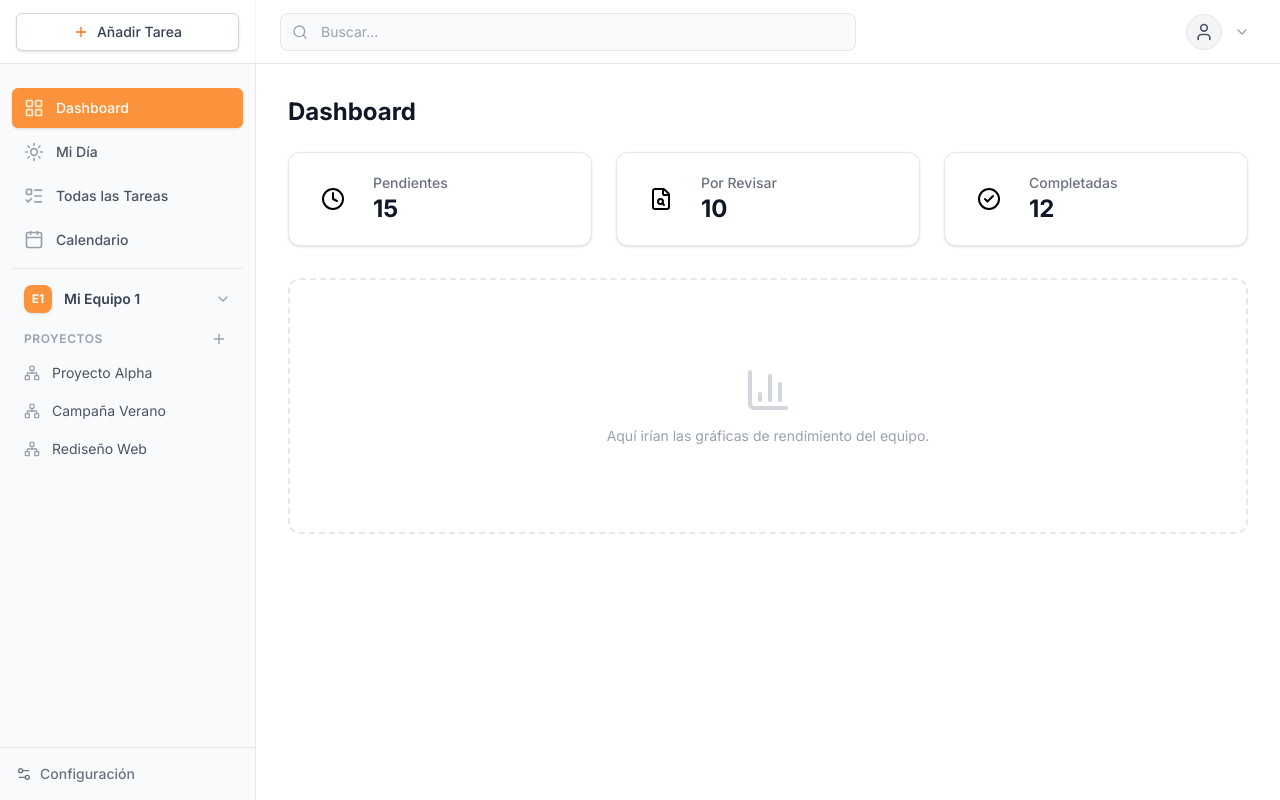
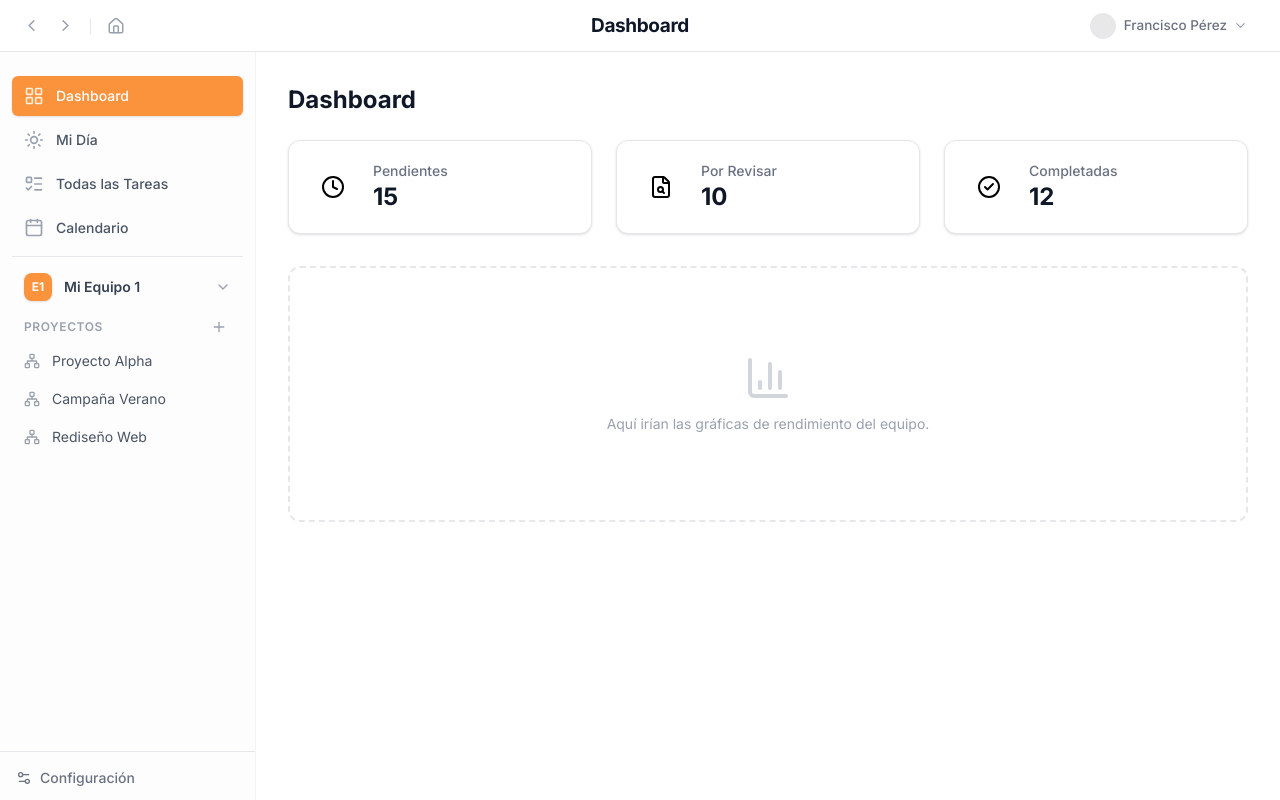
Before and after one commit to fpercep/TaskMangerLaravel, a Laravel app: page / in a window 1280 px wide. Run offline with Laravel 12, Linux system fonts and the light colour scheme; style sheets or scripts are compiled from the project's sources.

Commit message:
Modificar Header y Sidebar

```diff
--- a/resources/views/components/header.blade.php
+++ b/resources/views/components/header.blade.php
@@ -1,31 +1,48 @@
-<header class="flex items-center h-16 bg-white border-b border-gray-200 shrink-0 relative z-20">
+<header class="flex h-[50px] md:h-[52px] bg-white border-b border-gray-200 shrink-0 w-full z-20 transition-all duration-300 relative" style="font-family: 'Inter', sans-serif;">
 
-    <div class="w-64 min-w-[16rem] h-full flex items-center px-4 border-r border-gray-100 hidden md:flex">
-        <button
-            class="w-full flex items-center justify-center gap-2 bg-white hover:bg-gray-50 text-gray-700 border border-gray-300 rounded-md py-2 px-3 transition-colors text-sm font-medium shadow-sm">
-            <i data-lucide="plus" class="w-4 h-4 text-orange-500"></i>
-            <span>Añadir Tarea</span>
+    <!-- LEFT SECTION -->
+    <div class="flex items-center h-full min-w-0 flex-1">
+
+        <!-- ESTADO EXPANDIDO: Mismo ancho que el sidebar (256px) SIN LA LÍNEA DEL BORDE (border-r) -->
+        <div class="hidden md:flex items-center px-4 transition-all duration-300 h-full shrink-0" style="width: 256px; min-width: 256px;">
+
+            <button class="flex justify-center items-center w-[30px] h-[30px] rounded-[6px] text-gray-400 hover:text-gray-800 hover:bg-gray-100 transition-colors focus:outline-none" title="Atrás">
+                <i data-lucide="chevron-left" class="w-[19px] h-[19px]"></i>
+            </button>
+            <button class="flex justify-center items-center w-[30px] h-[30px] rounded-[6px] text-gray-400 hover:text-gray-800 hover:bg-gray-100 transition-colors focus:outline-none ml-1" title="Adelante">
+                <i data-lucide="chevron-right" class="w-[19px] h-[19px]"></i>
+            </button>
+
+            <div class="h-4 w-px bg-gray-200 mx-2.5"></div>
+
+            <a href="{{ route('dashboard') ?? '#' }}" class="flex justify-center items-center w-[30px] h-[30px] rounded-[6px] text-gray-400 hover:text-gray-800 hover:bg-gray-100 transition-colors focus:outline-none" title="Inicio">
+                <i data-lucide="home" class="w-[18px] h-[18px]"></i>
+            </a>
+
+        </div>
+
+    </div>
+
+    <!-- CENTER SECTION: Título Dashboard (Letra más grande) -->
+    <div class="absolute left-1/2 top-1/2 -translate-x-1/2 -translate-y-1/2 pointer-events-none flex items-center justify-center">
+        <!-- Letra aumentada y estilizada -->
+        <h1 class="text-[17.5px] sm:text-[19px] font-bold text-gray-900 tracking-tight whitespace-nowrap" style="letter-spacing: -0.02em;">Dashboard</h1>
+    </div>
+
+    <!-- RIGHT SECTION: Usuario -->
+    <div class="flex items-center justify-end h-full px-4 sm:px-6 min-w-0 flex-1">
+        <button class="flex items-center gap-2 p-1 px-2 rounded-[6px] hover:bg-gray-50 transition-colors focus:outline-none cursor-pointer group">
+
+            <!-- Avatar gris básico -->
+            <div class="w-[26px] h-[26px] rounded-full bg-[#E8E8E8] shrink-0 border border-gray-200 flex items-center justify-center overflow-hidden"></div>
+
+            <!-- Nombre y Flecha -->
+            <div class="hidden md:flex items-center gap-1.5 min-w-0">
+                <span class="text-[13.5px] font-medium text-gray-500 group-hover:text-gray-800 transition-colors truncate">Francisco Pérez</span>
+                <i data-lucide="chevron-down" class="w-[15px] h-[15px] text-gray-400 shrink-0"></i>
+            </div>
+
         </button>
     </div>
 
-    <div class="flex-1 flex items-center justify-between px-6 h-full">
-
-        <div class="relative w-full max-w-xl mx-auto md:mx-0">
-            <div class="absolute inset-y-0 left-0 flex items-center pl-3 pointer-events-none">
-                <i data-lucide="search" class="w-4 h-4 text-gray-400"></i>
-            </div>
-            <input type="text"
-                class="block w-full pl-10 pr-3 py-2 border border-gray-200 rounded-lg leading-5 bg-gray-50 placeholder-gray-400 focus:outline-none focus:bg-white focus:ring-2 focus:ring-orange-200 focus:border-orange-400 sm:text-sm transition-all"
-                placeholder="Buscar... ">
-        </div>
-
-        <div
-            class="flex items-center gap-3 ml-4 cursor-pointer hover:bg-gray-50 p-1.5 rounded-lg transition-colors group">
-            <div
-                class="h-9 w-9 rounded-full bg-gray-100 flex items-center justify-center text-gray-600 overflow-hidden border border-gray-200 group-hover:border-gray-300">
-                <i data-lucide="user" class="w-5 h-5"></i>
-            </div>
-            <i data-lucide="chevron-down" class="w-4 h-4 text-gray-400 group-hover:text-gray-600"></i>
-        </div>
-    </div>
 </header>
--- a/resources/views/components/sidebar.blade.php
+++ b/resources/views/components/sidebar.blade.php
@@ -1,8 +1,7 @@
 @php
     $currentRoute = request()->route()->getName();
 @endphp
-<aside
-    class="w-64 min-w-[16rem] h-[calc(100vh-64px)] bg-gray-50 border-r border-gray-200 flex flex-col overflow-hidden hidden md:flex">
+<aside class="w-64 min-w-[16rem] h-[calc(100vh-48px)] bg-[#fdfdfd] border-r border-gray-100 flex flex-col overflow-hidden text-gray-700 font-sans transition-all duration-300 hidden md:flex" style="font-family: 'Inter', sans-serif;">
 
     <nav class="flex-1 py-6 px-3 space-y-1 flex flex-col overflow-hidden min-h-0">
 
```
